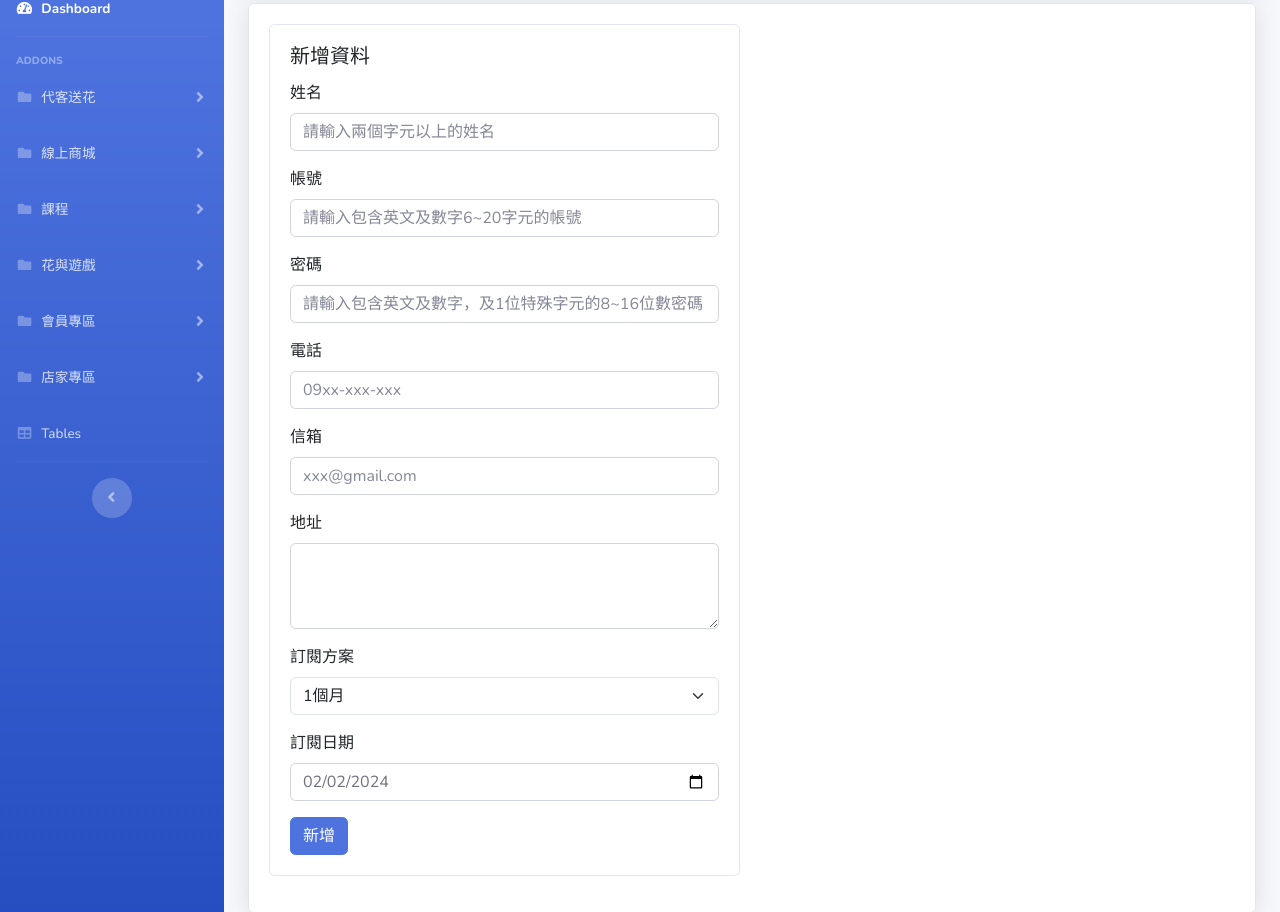
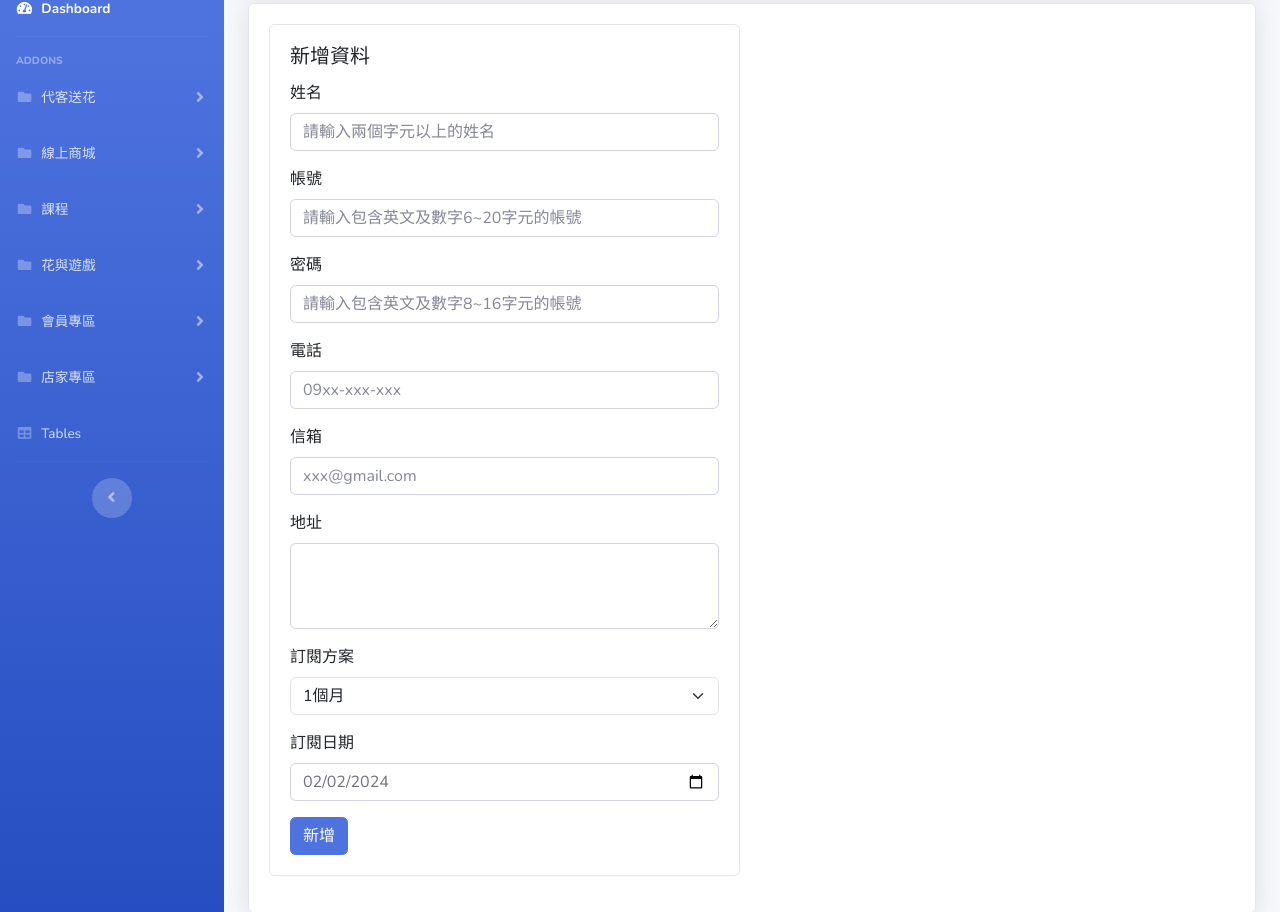
Before and after one commit to forget0224/floral_shop, a PHP site: page /pages/store/add.php in a window 1280 px wide. Shown: the part 91-1003 px from the top of the page. Run offline with PHP 8.4, Linux system fonts and the light colour scheme.

Commit message:
password verify change easy

```diff
--- a/pages/store/add.php
+++ b/pages/store/add.php
@@ -72,7 +72,7 @@ $title = '店家新增';
                                                         </div>
                                                         <div class="mb-3">
                                                             <label for="store_password" class="form-label">密碼</label>
-                                                            <input type="text" class="form-control" id="store_password" name="store_password" placeholder="請輸入包含英文及數字，及1位特殊字元的8~16位數密碼">
+                                                            <input type="text" class="form-control" id="store_password" name="store_password" placeholder="請輸入包含英文及數字8~16字元的帳號">
                                                             <div class="form-text"></div>
                                                         </div>
                                                         <div class="mb-3">
@@ -198,8 +198,8 @@ $title = '店家新增';
 
         // 密碼
         function validatePassword(store_password) {
-            // 長度在8到16位之間，包含英文、數字，至少1位特殊字元
-            var re = /^(?=.*[a-zA-Z])(?=.*\d)(?=.*[@$!%*?&])[A-Za-z\d@$!%*?&]{8,16}$/;
+            // 長度在8到16位之間，包含英文、數字
+            var re = /^(?=.*[a-zA-Z])(?=.*\d)[A-Za-z\d]{8,16}$/;
             return re.test(store_password);
         }
 
@@ -270,7 +270,7 @@ $title = '店家新增';
             } else if (!validatePassword(store_password_f.value)) {
                 isPass = false;
                 store_password_f.style.border = '1px solid red';
-                store_password_f.nextElementSibling.innerHTML = "密碼要求長度在8到16位之間，並包含英文、數字，至少1位特殊字元";
+                store_password_f.nextElementSibling.innerHTML = "請填寫8~16位數，包含英文及數字的密碼";
             }
 
             // 信箱驗證
```
